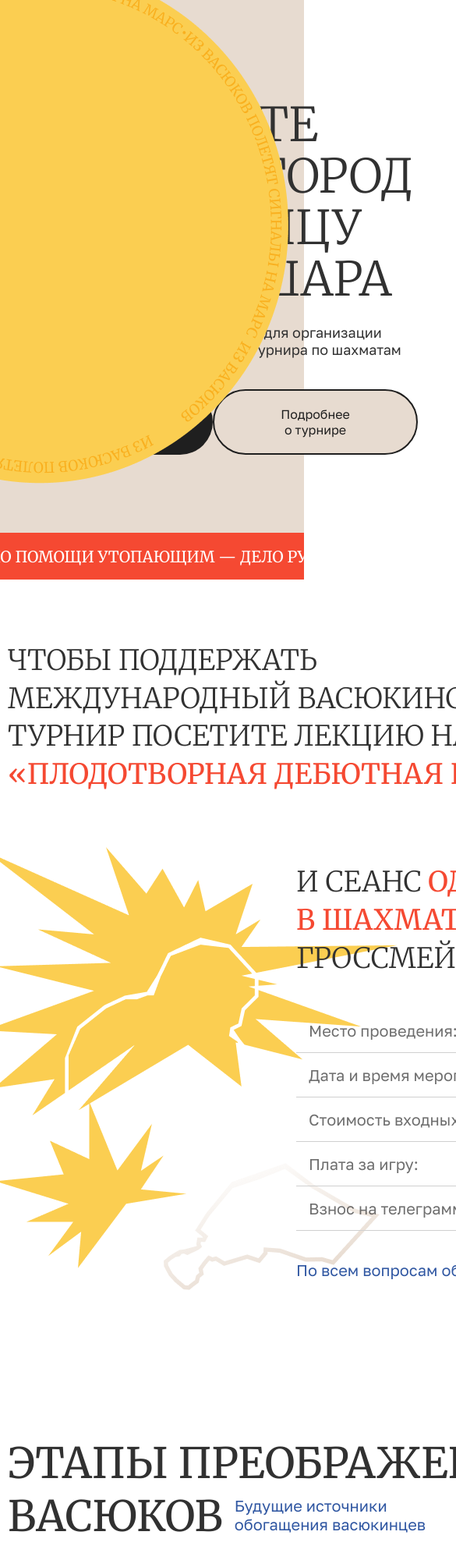
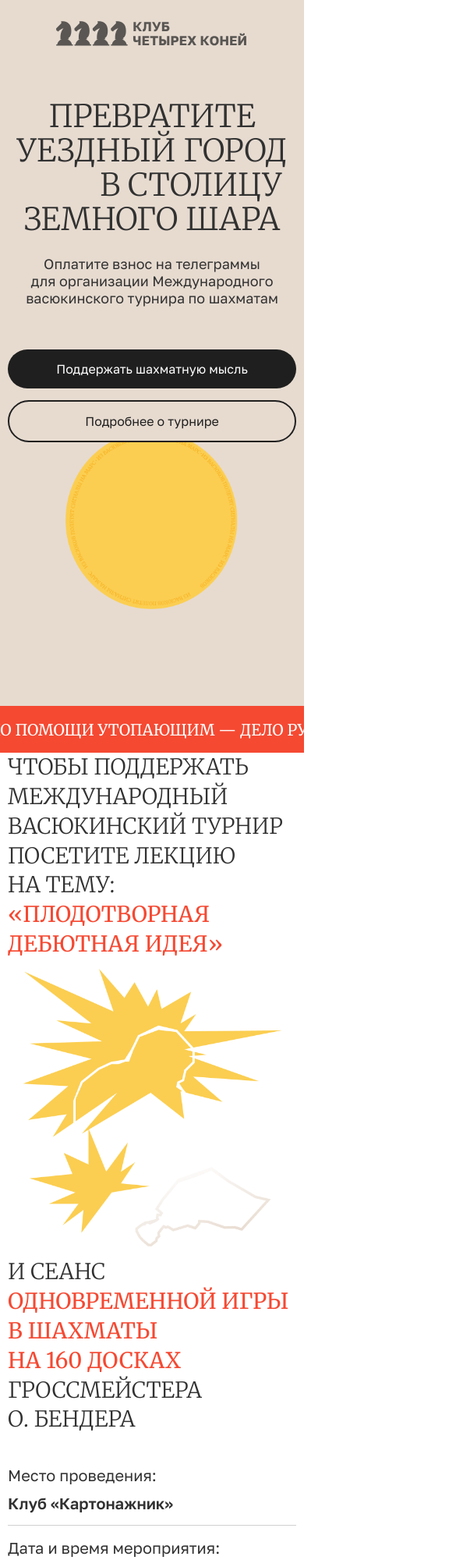
Before and after one commit to elboyko/yandex-test, a plain HTML site: page index.html in a window 390 px wide. Shown: the top 2000 px of the page at 78% size, 585 px wide, since content can reach past the window. Drawn offline with nearby package versions, Linux system fonts and the light colour scheme.

Commit message:
add media

```diff
--- a/JS/script.js
+++ b/JS/script.js
@@ -6,6 +6,21 @@ $(".slider__gallery").slick({
   prevArrow: ".slider__control-btnLeft",
   nextArrow: ".slider__control-btnRight",
   responsive: [
+    {
+      breakpoint: 1201,
+      settings: {
+        slidesToShow: 2,
+        slidesToScroll: 1,
+      },
+    },
+
+    {
+      breakpoint: 801,
+      settings: {
+        slidesToShow: 1,
+        slidesToScroll: 1,
+      },
+    },
     {
       breakpoint: 376,
       settings: {
--- a/css/style.css
+++ b/css/style.css
@@ -370,6 +370,7 @@ table td:nth-child(odd) {
   align-items: center;
   justify-content: space-between;
   margin-bottom: 60px;
+  column-gap: 10px;
 
   cursor: pointer;
 }
@@ -396,6 +397,204 @@ table td:nth-child(odd) {
 
 /* //media */
 
+@media (max-width: 1300px) {
+  .header__inner {
+    flex-wrap: wrap;
+    flex-direction: column;
+    display: block;
+    text-align: center;
+    margin: 0 auto;
+  }
+  .header__image {
+    display: block;
+    position: relative;
+    width: 70%;
+    margin: 0 auto;
+    top: 0;
+    right: 0;
+  }
+  .header__image img {
+    margin: 0 auto;
+  }
+  .stages__info {
+    display: block;
+    margin-bottom: 50px;
+  }
+  .header__info {
+    margin: 0 auto;
+  }
+  .title {
+    max-width: 764px;
+    margin: 0 auto;
+  }
+  .information__inner {
+    flex-wrap: wrap;
+    margin: 0 auto;
+  }
+  .information__image {
+    display: flex;
+    justify-content: center;
+
+    margin: 0 auto;
+  }
+  .information__left {
+    margin: 0 auto;
+  }
+  .information__image img {
+    margin-left: 0;
+  }
+  .stages {
+    margin: 0 auto;
+  }
+  .stages__title {
+    font-size: 40px;
+  }
+  .stages__info-item h4 {
+    font-size: 40px;
+  }
+  .stages__items {
+    grid-template-columns: repeat(2, 1fr);
+  }
+  .stages__item {
+    justify-content: start;
+  }
+}
+@media (max-width: 900px) {
+  .header__image img {
+    max-width: 500px;
+    width: 100%;
+    right: 0;
+    left: 0;
+  }
+  .header__link {
+    flex-direction: column;
+  }
+  .button {
+    width: 100%;
+    padding: 15px;
+    margin-top: 15px;
+  }
+  .header__info {
+    max-width: 542px;
+    width: 100%;
+  }
+  .header__title {
+    font-size: 40px;
+  }
+  .title {
+    font-size: 28px;
+    width: 100%;
+  }
+  .slider {
+    margin-top: 30px;
+  }
+  .slider__title {
+    font-size: 40px;
+    width: 100%;
+  }
+
+  .stages__items {
+    display: flex;
+    flex-wrap: wrap;
+    flex-direction: column;
+  }
+  .stages__item {
+    width: 100%;
+    padding: 10px;
+    /* gap: 0; */
+  }
+  .stages__item p {
+    width: 100%;
+    /* max-height: 50px; */
+    /* padding: 0; */
+  }
+  .stages__item:nth-child(6) {
+    width: 100%;
+    /* max-height: 72px; */
+  }
+  .stages__item .item7 {
+    width: 100%;
+    height: 100%;
+    min-height: 160px;
+  }
+  .stages__item:nth-child(7) {
+    width: 100%;
+    min-height: 136px;
+    height: 100%;
+  }
+  .stages__info {
+    max-width: 800px;
+  }
+}
+@media (max-width: 800px) {
+  .information__title {
+    max-width: 700px;
+  }
+  .information__image {
+    height: 100%;
+  }
+  .table__media {
+    display: block;
+    width: 100%auto;
+    margin-bottom: 40px;
+    margin: 40px auto 40px;
+  }
+
+  .table__media p {
+    font-family: "Golos Text", sans-serif;
+    font-weight: 400;
+    font-size: 20px;
+    margin-top: 16px;
+    padding-bottom: 16px;
+    border-bottom: 1px solid #d0d0d0;
+  }
+  .table__media p:last-child {
+    border-bottom: none;
+  }
+  .table__media span {
+    display: inline-block;
+    padding-top: 12px;
+    font-weight: 600;
+    font-size: 20px;
+  }
+  table {
+    display: none;
+  }
+  .slider {
+    margin-bottom: 20px;
+  }
+  .slider__inner {
+    margin: 0 auto;
+  }
+  .slider__title {
+    font-size: 40px;
+  }
+  .stages__info {
+    max-width: 700px;
+    width: 100%;
+  }
+  .stages__title {
+    display: block;
+    width: 100%;
+  }
+  .stages__info-item h4 {
+    width: 100%;
+  }
+  @media (max-width: 700px) {
+    .header__image image {
+      max-width: 90%;
+    }
+    .information__image {
+      width: 90%;
+    }
+    .information__image img {
+      width: 100%;
+    }
+    .information {
+      margin-bottom: 100px;
+    }
+  }
+}
 @media (max-width: 376px) {
   .header {
     padding-bottom: 50px;
@@ -537,24 +736,6 @@ table td:nth-child(odd) {
     margin-bottom: 40px;
     margin: 40px auto 40px;
   }
-
-  .table__media p {
-    font-family: "Golos Text", sans-serif;
-    font-weight: 400;
-    font-size: 20px;
-    margin-top: 16px;
-    padding-bottom: 16px;
-    border-bottom: 1px solid #d0d0d0;
-  }
-  .table__media p:last-child {
-    border-bottom: none;
-  }
-  .table__media span {
-    display: inline-block;
-    padding-top: 12px;
-    font-weight: 600;
-    font-size: 20px;
-  }
   .red-span {
     text-decoration: line-through;
     text-decoration-color: red;
@@ -567,9 +748,7 @@ table td:nth-child(odd) {
     font-size: 16px;
     font-weight: 400;
   }
-  table {
-    display: none;
-  }
+
   .stages__info-item {
     width: 335px;
   }
```
